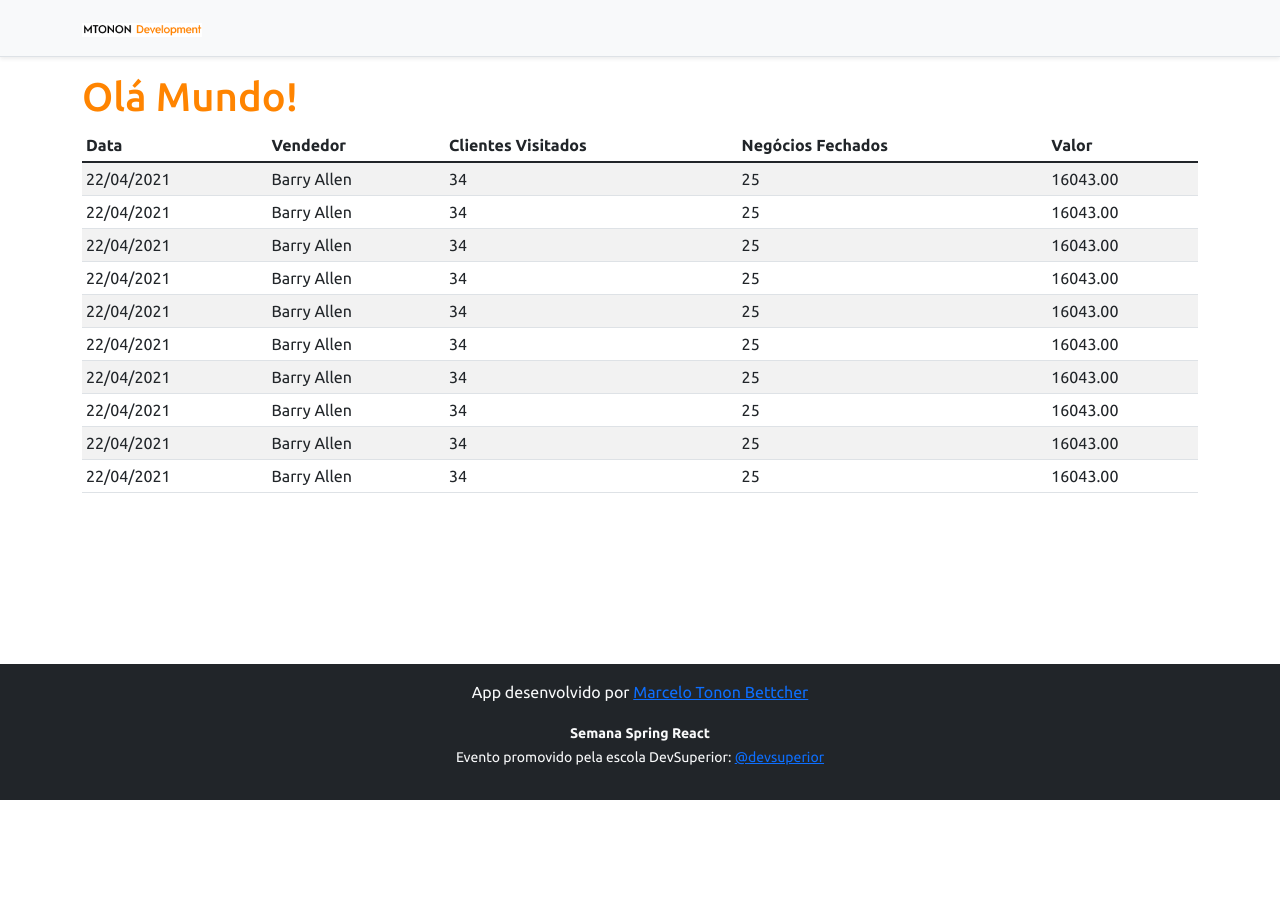
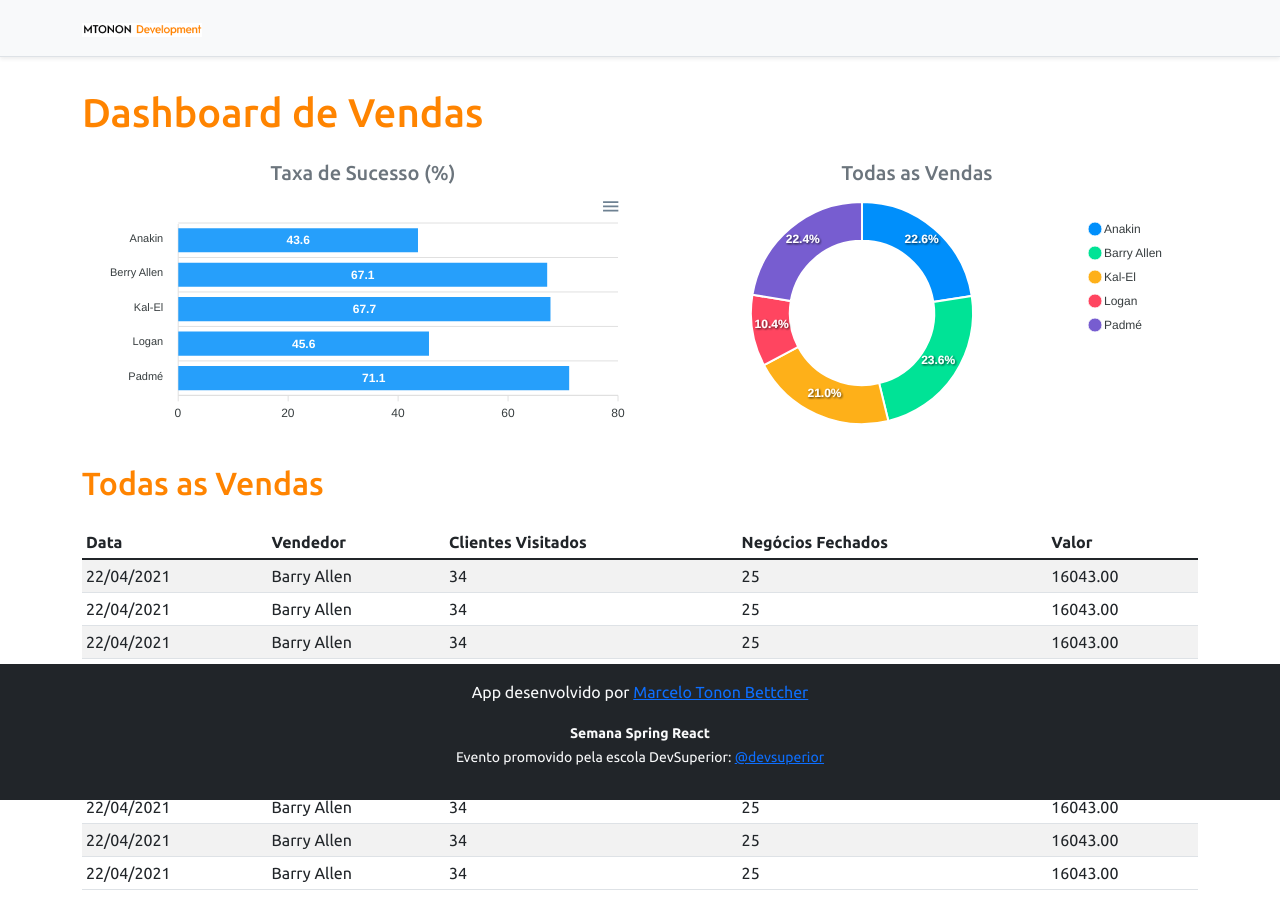
Before and after one commit to mbettcher/projeto-sds5, a React (Create React App) app in the folder frontend/: page / in a window 1280 px wide. Before the commit the page ends 800 px from the top, so only its background shows below. Built offline with nearby package versions, Linux system fonts and the light colour scheme; the HTML template or start-up script is replaced by a standard one.

Commit message:
Static charts

```diff
--- a/frontend/package.json
+++ b/frontend/package.json
@@ -11,8 +11,10 @@
     "@types/node": "^12.0.0",
     "@types/react": "^17.0.0",
     "@types/react-dom": "^17.0.0",
+    "apexcharts": "^3.29.0",
     "bootstrap": "^5.1.3",
     "react": "^17.0.2",
+    "react-apexcharts": "^1.3.9",
     "react-dom": "^17.0.2",
     "react-scripts": "4.0.3",
     "typescript": "^4.1.2",
--- a/frontend/src/App.tsx
+++ b/frontend/src/App.tsx
@@ -1,17 +1,34 @@
+import BarChart from "components/BarChart";
 import DataTable from "components/DataTable";
+import DonutChart from "components/DonutChart";
 import Footer from "components/Footer";
 import NavBar from "components/NavBar";
 
 function App() {
   return (
     <>
-      <NavBar/>
+      <NavBar />
       <div className="container">
-        <h1 className="text-primary">Olá Mundo!</h1>
-        <DataTable/>
+        <h1 className="text-primary py-3">Dashboard de Vendas</h1>
+        <div className="row px-3">
+          <div className="col-sm-6">
+            <h5 className="text-center text-secondary">Taxa de Sucesso (%)</h5>
+            <BarChart />
+          </div>
+          <div className="col-sm-6">
+            <h5 className="text-center text-secondary">Todas as Vendas</h5>
+            <DonutChart />
+          </div>
+        </div>
+
+        <div className="py-3">
+          <h2 className="text-primary">Todas as Vendas</h2>
+        </div>
+
+        <DataTable />
       </div>
 
-      <Footer/>
+      <Footer />
     </>
   );
 }
--- /dev/null
+++ b/frontend/src/components/BarChart/index.tsx
@@ -0,0 +1,34 @@
+import Chart from "react-apexcharts";
+
+function BarChart() {
+  const options = {
+    plotOptions: {
+      bar: {
+        horizontal: true,
+      },
+    },
+  };
+
+  const mockData = {
+    labels: {
+      categories: ["Anakin", "Berry Allen", "Kal-El", "Logan", "Padmé"],
+    },
+    series: [
+      {
+        name: "% Sucesso",
+        data: [43.6, 67.1, 67.7, 45.6, 71.1],
+      },
+    ],
+  };
+
+  return (
+  <Chart
+    options={{...options, xaxis: mockData.labels}}
+    series={mockData.series}
+    type="bar"
+    height="240"
+  />
+    );
+}
+
+export default BarChart;
--- /dev/null
+++ b/frontend/src/components/DonutChart/index.tsx
@@ -0,0 +1,25 @@
+import Chart from "react-apexcharts";
+
+function DonutChart() {
+  const mockData = {
+    series: [477138, 499928, 444867, 220426, 473088],
+    labels: ["Anakin", "Barry Allen", "Kal-El", "Logan", "Padmé"],
+  };
+
+  const options = {
+    legend: {
+      show: true,
+    },
+  };
+
+  return (
+    <Chart
+      options={{ ...options, labels: mockData.labels }}
+      series={mockData.series}
+      type="donut"
+      height="240"
+    />
+  );
+}
+
+export default DonutChart;
```
Also changed, not shown: 1 other file (tests, documents, lock files or other folders).
